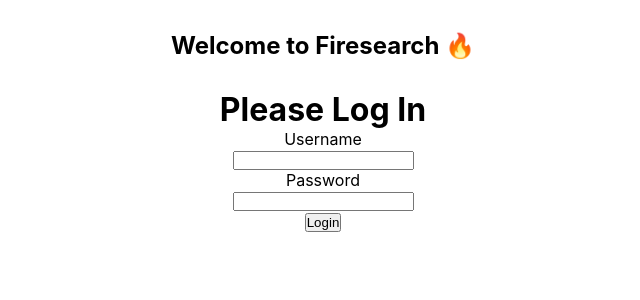
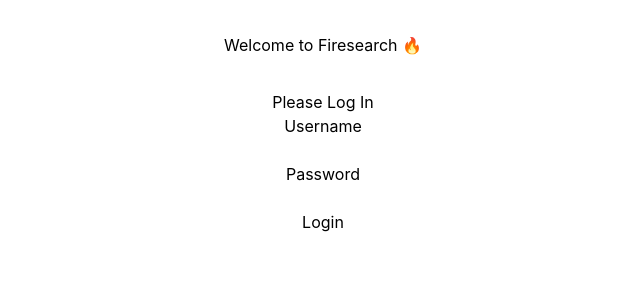
Before and after one commit to randilu/firesearch, a React (Create React App) app: page / in a window 1280 px wide. Shown: the top 300 px of the page, without its empty margins (317-957 px from the left). Built offline with nearby package versions, Linux system fonts and the light colour scheme; no server answers.

Commit message:
Add tailwind

```diff
--- a/package.json
+++ b/package.json
@@ -43,5 +43,10 @@
       "last 1 firefox version",
       "last 1 safari version"
     ]
+  },
+  "devDependencies": {
+    "autoprefixer": "^10.4.7",
+    "postcss": "^8.4.14",
+    "tailwindcss": "^3.1.6"
   }
 }
--- /dev/null
+++ b/postcss.config.js
@@ -0,0 +1,6 @@
+module.exports = {
+  plugins: {
+    tailwindcss: {},
+    autoprefixer: {},
+  },
+}
--- a/src/index.css
+++ b/src/index.css
@@ -1,3 +1,7 @@
+@tailwind base;
+@tailwind components;
+@tailwind utilities;
+
 body {
   margin: 0;
   font-family: -apple-system, BlinkMacSystemFont, 'Segoe UI', 'Roboto', 'Oxygen',
--- a/src/pages/Home/index.tsx
+++ b/src/pages/Home/index.tsx
@@ -1,13 +1,26 @@
-import { FC } from "react";
+import { getAuth } from "firebase/auth";
+import { FC, useState } from "react";
 import { Layout } from "../../components/Layout";
+import { signOutUser } from "../../utils";
 
 import "./styles.scss";
 
 export const Home: FC = (props) => {
+  const auth = getAuth();
+  const [isLoggedIn, setisLoggedIn] = useState<boolean>(false);
+
+  const handleLogout = async (e: any) => {
+    e.preventDefault();
+    console.log({ auth });
+    await signOutUser(auth);
+    setisLoggedIn(false);
+  };
+
   return (
     <Layout>
       <div className="home-page">
         <h1>Home page</h1>
+        <button className="logout-btn" onClick={handleLogout}>Logout</button>
       </div>
     </Layout>
   );
--- a/src/pages/Home/styles.scss
+++ b/src/pages/Home/styles.scss
@@ -2,4 +2,10 @@
     display: flex;
     justify-content: center;
     align-items: center;
+
   }
+
+.logout-btn {
+  margin: 1em;
+  padding: 0.2em;
+}
--- a/src/pages/Login/index.tsx
+++ b/src/pages/Login/index.tsx
@@ -1,12 +1,8 @@
-import {
-  getAuth,
-} from "firebase/auth";
+import { getAuth } from "firebase/auth";
 import { FC, useState } from "react";
 import { Layout } from "../../components/Layout";
 import { signInWithUserCredentials } from "../../utils";
 import { Home } from "../Home";
-
-import "./styles.scss";
 
 const Login: FC = (props) => {
   const auth = getAuth();
@@ -17,23 +13,19 @@ const Login: FC = (props) => {
   const handleLogin = async (e: any) => {
     e.preventDefault();
     console.log({ auth, username, password });
-    const user = await signInWithUserCredentials(
-      auth,
-      username,
-      password,
-    );
-    if(user) {
+    const user = await signInWithUserCredentials(auth, username, password);
+    if (user) {
       setisLoggedIn(true);
     }
   };
 
-  if(isLoggedIn) {
-    return <Home/>
+  if (isLoggedIn) {
+    return <Home />;
   }
 
   return (
     <Layout>
-      <div className="login-wrapper">
+      <div>
         <h1>Please Log In</h1>
         <form onSubmit={handleLogin}>
           <label>
--- a/src/pages/Login/styles.scss
+++ /dev/null
@@ -1,5 +0,0 @@
-.brand {
-    display: flex;
-    justify-content: center;
-    align-items: center;
-  }
--- a/src/utils/index.js
+++ b/src/utils/index.js
@@ -1,10 +1,20 @@
-import { signInWithEmailAndPassword } from "firebase/auth";
+import { signInWithEmailAndPassword, signOut, createUserWithEmailAndPassword } from "firebase/auth";
 
 export const signInWithUserCredentials = async (auth, email, password) => {
   try {
     const userCreds = await signInWithEmailAndPassword(auth, email, password);
     console.log({ userCreds });
     return userCreds.user;
+  } catch (error) {
+    const errorCode = error.code;
+    const errorMessage = error.message;
+    console.log({ errorCode, errorMessage });
+  }
+};
+
+export const signOutUser = async (auth) => {
+  try {
+    await signOut(auth);
   } catch (error) {
     const errorCode = error.code;
     const errorMessage = error.message;
--- /dev/null
+++ b/tailwind.config.js
@@ -0,0 +1,8 @@
+/** @type {import('tailwindcss').Config} */
+module.exports = {
+  content: ["./src/**/*.{js,jsx,ts,tsx}"],
+  theme: {
+    extend: {},
+  },
+  plugins: [],
+};
```
Also changed, not shown: 1 other file (tests, documents, lock files or other folders).
